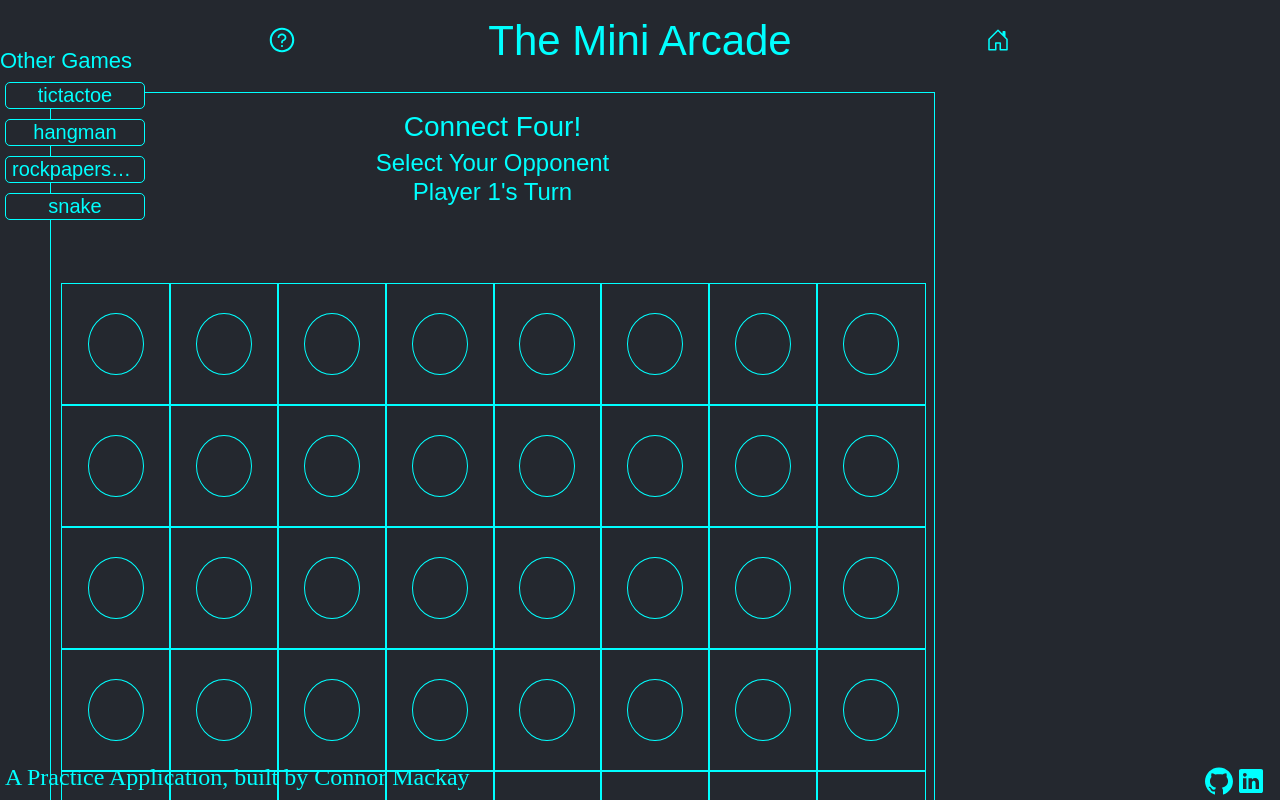
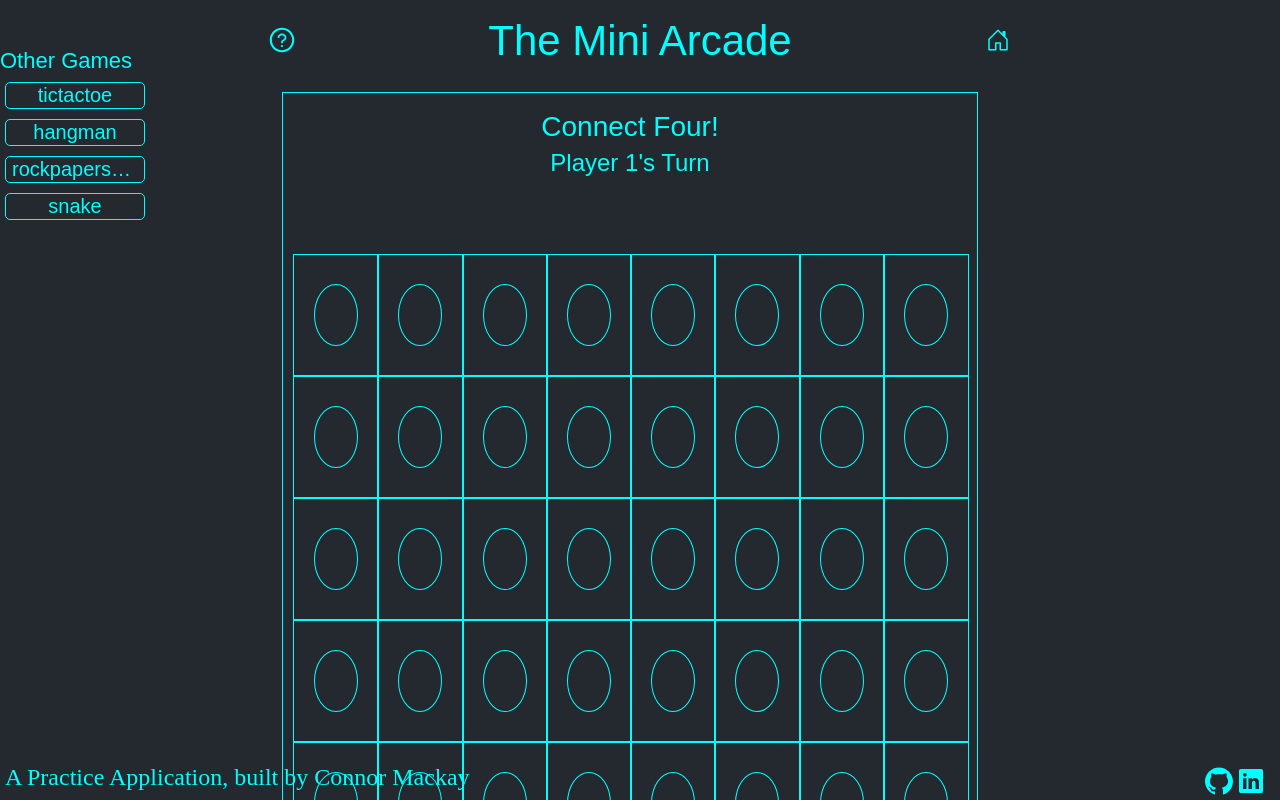
Before and after one commit to CD-Mackay/mini-arcade, a React app: page /connectfour in a window 1280 px wide. Both pictures are taken after a click on the button "Human". Shown: the top 800 px of the page. Built offline with nearby package versions, Linux system fonts and the light colour scheme; a web font is replaced by a local one.

Commit message:
Refactor layout

```diff
--- a/client/src/components/games/ConnectFour/ConnectFour.js
+++ b/client/src/components/games/ConnectFour/ConnectFour.js
@@ -239,9 +239,10 @@ const ConnectFour = () => {
 
   return (
     <StyledConnectFour>
+      <div />
       <div id="game-wrapper">
         <h4>Connect Four!</h4>
-        <h6>Select Your Opponent</h6>
+        {phase === "setup" && <h6>Select Your Opponent</h6>}
         {phase === "play" && (
           <div>
             <h6>Player {playerTurn}'s Turn</h6>
@@ -265,9 +266,11 @@ const ConnectFour = () => {
           </div>
         )}
       </div>
-      <div id="scoreboard-wrapper">
-        <ScoreKeeper record={record} />
-      </div>
+      {phase === "play" && (
+        <div id="scoreboard-wrapper">
+          <ScoreKeeper record={record} />
+        </div>
+      )}
     </StyledConnectFour>
   );
 };
--- a/client/src/components/games/ConnectFour/StyledConnectFour.js
+++ b/client/src/components/games/ConnectFour/StyledConnectFour.js
@@ -33,7 +33,7 @@ const StyledConnectFour = styled.section`
 
   @media (min-width: 768px) {
     display: grid;
-    grid-template-columns: 3fr 1fr;
+    grid-template-columns: 1fr 3fr 1fr;
   }
 `;
 
```
